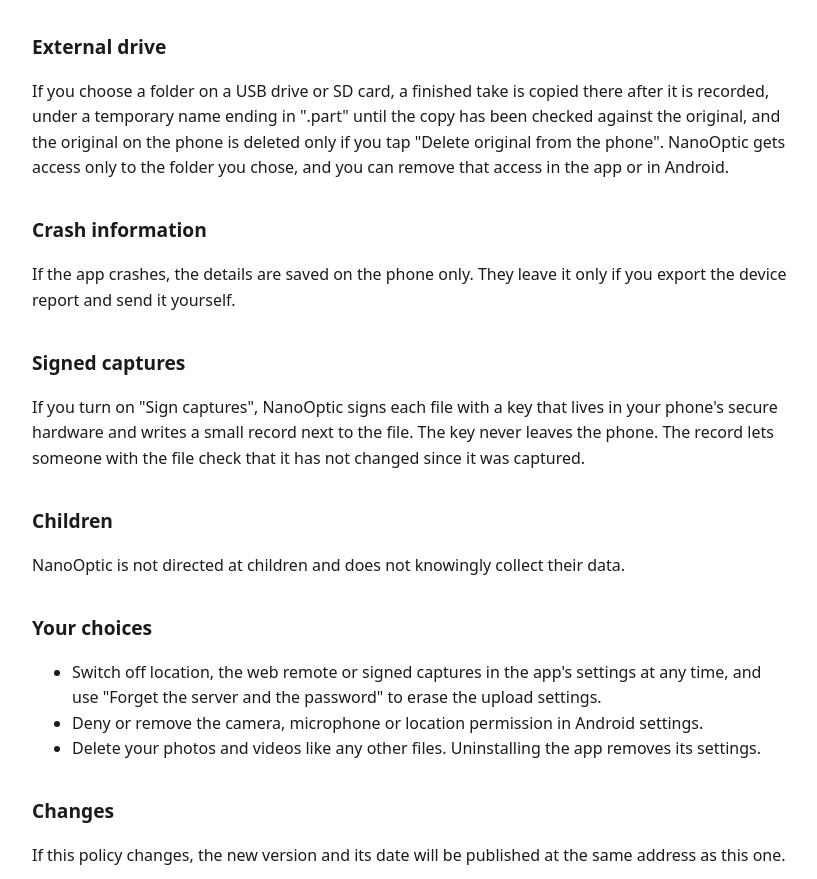
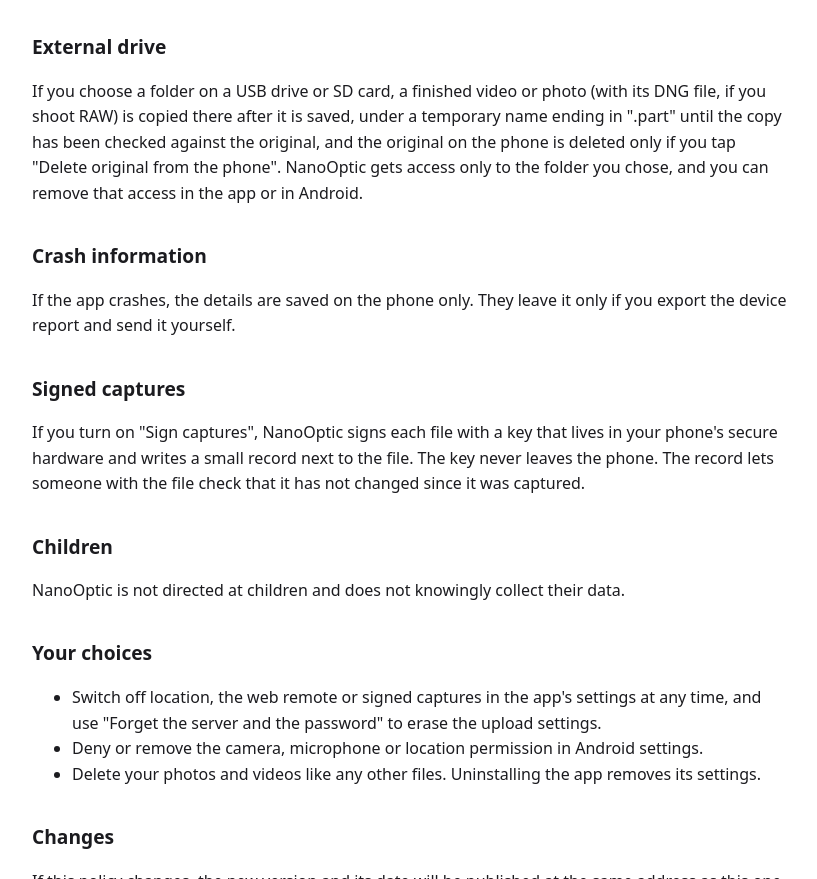
Before and after one commit to muskymass/nanooptic-privacy, a plain HTML site: page index.html in a window 1280 px wide. Shown: the part 2249-3128 px from the top of the page, without its empty margins (228-1045 px from the left). Drawn offline with Linux system fonts and the light colour scheme.

Commit message:
Privacy policy: photos are also copied to the external drive

```diff
--- a/index.html
+++ b/index.html
@@ -50,7 +50,7 @@
 <p>The second network feature is the optional "Upload to my server". It does nothing until you set it up. It sends only the photos, videos and DNG files you select in the gallery, and only when you tap Upload, to the server address you typed (for example your own NAS). NanoNexus and other companies receive nothing, and nothing is uploaded automatically or in the background. Uploads use HTTPS with the phone's normal certificate checks. Plain HTTP works only if you switch on "Allow plain HTTP on my home network", and only for home-network addresses; on plain HTTP other people on that network can read what you send, including the password. The app does not follow redirects to another address. The server address, user name and folder are kept on the phone, and the password is kept only in encrypted form with a key in the phone's secure hardware. None of these are included in Android's backup. "Forget the server and the password" erases them.</p>
 
 <h2>External drive</h2>
-<p>If you choose a folder on a USB drive or SD card, a finished take is copied there after it is recorded, under a temporary name ending in ".part" until the copy has been checked against the original, and the original on the phone is deleted only if you tap "Delete original from the phone". NanoOptic gets access only to the folder you chose, and you can remove that access in the app or in Android.</p>
+<p>If you choose a folder on a USB drive or SD card, a finished video or photo (with its DNG file, if you shoot RAW) is copied there after it is saved, under a temporary name ending in ".part" until the copy has been checked against the original, and the original on the phone is deleted only if you tap "Delete original from the phone". NanoOptic gets access only to the folder you chose, and you can remove that access in the app or in Android.</p>
 
 <h2>Crash information</h2>
 <p>If the app crashes, the details are saved on the phone only. They leave it only if you export the device report and send it yourself.</p>
```
